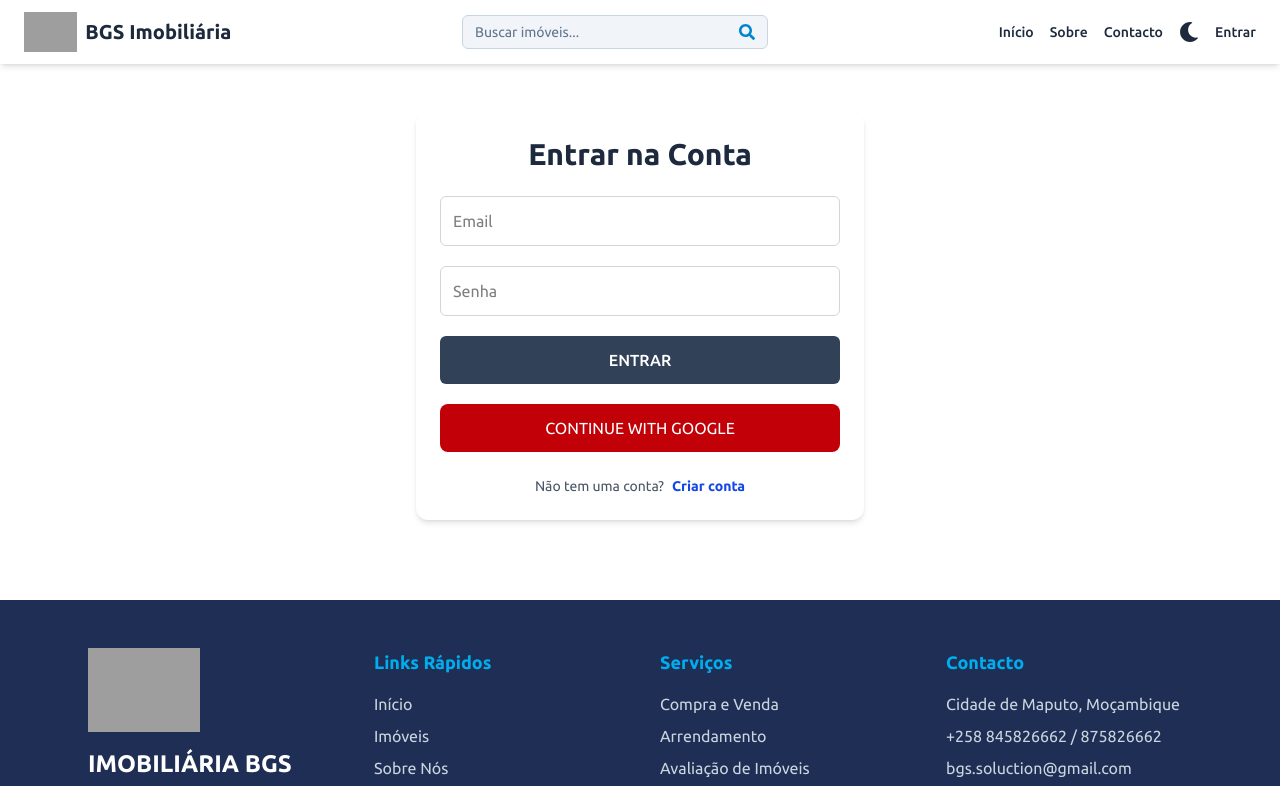
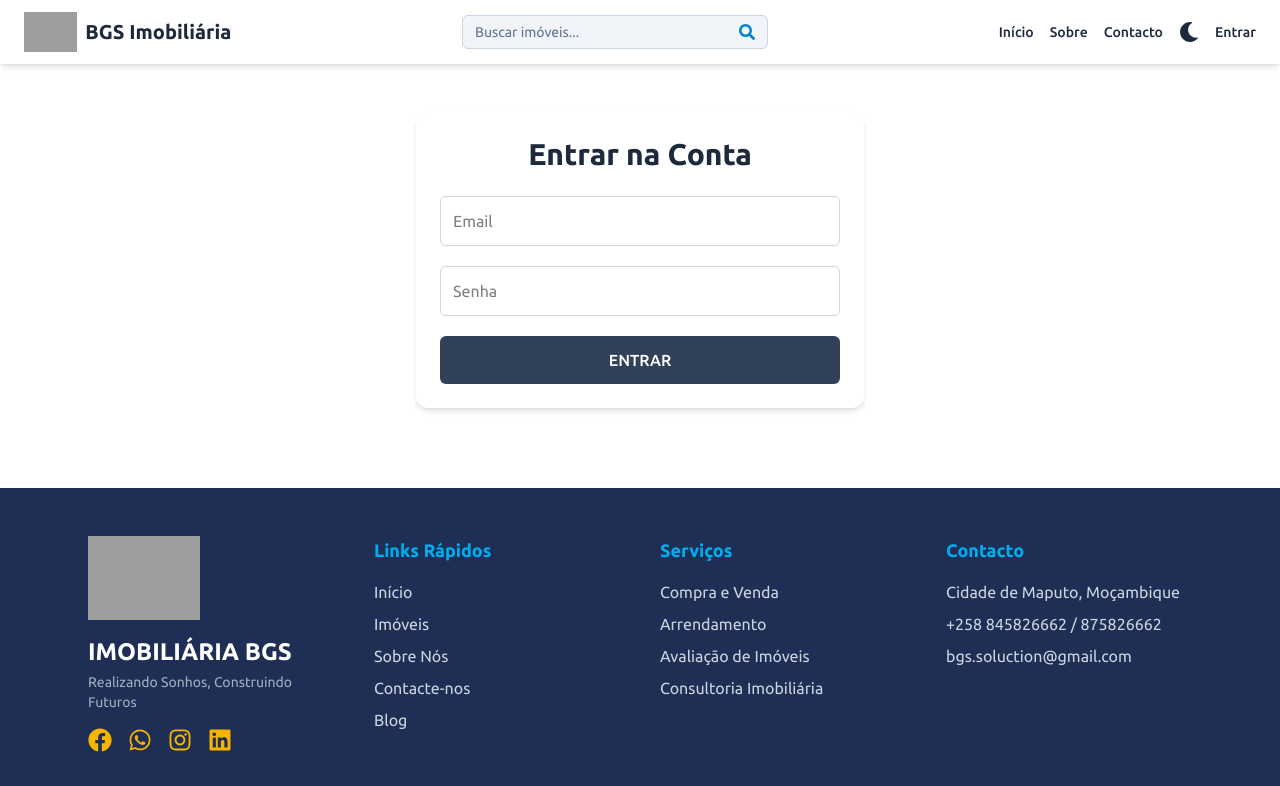
Before and after one commit to ali-azimo/bgs-house, a React (Vite) app in the folder client/: page /sign-in in a window 1280 px wide. Shown: the top 786 px of the page. Built offline with nearby package versions, Linux system fonts and the light colour scheme; grey boxes are pictures that could not be loaded; what path would draw is missing.

Commit message:
melhorando

```diff
--- a/client/src/App.jsx
+++ b/client/src/App.jsx
@@ -12,6 +12,8 @@ import Search from './pages/Search';
 import Team from './pages/Team';
 import SignIn from './pages/SignIn';
 import Footer from './components/Footer'
+
+
 
 export default function App() {
   return (
--- a/client/src/components/OAuth.jsx
+++ /dev/null
@@ -1,35 +0,0 @@
-import { getAuth, GoogleAuthProvider, signInWithPopup } from 'firebase/auth';
-import { app } from '../firebase'
-import { useDispatch } from 'react-redux';
-import {signInSuccess} from '../redux/user/userSlice';
-import {useNavigate} from 'react-router-dom';
-
-export default function OAuth(){
-  const dispatch = useDispatch();
-  const navigate = useNavigate();
-  const handleGoogleClick = async ()=>{
-    try{
-      const provider = new GoogleAuthProvider();
-      const auth = getAuth(app)
-      const result = await signInWithPopup(auth, provider);
-      const res = await fetch(`${
-            import.meta.env.VITE_API_KEY_ONRENDER
-          }/api/cad/google`,{
-        method: "POST",
-        headers:{
-          'Content-Type': 'application/json',
-        },
-        body: JSON.stringify({name: result.user.displayName, email: result.user.email, photo: result.user.photoURL}),
-      })
-      const data = await res.json();
-      dispatch(signInSuccess(data));
-      navigate('/');
-      console.log(result);
-    }catch(error){
-      console.log('Nao foi possivel fazer o login com o google ' + error);
-    }
-  };
-  return (
-    <button onClick={handleGoogleClick} type='button' className='bg-red-700 text-white p-3 rounded-lg uppercase hover:opacity-95'>Continue with google</button>
-  )
-}
--- a/client/src/pages/SignIn.jsx
+++ b/client/src/pages/SignIn.jsx
@@ -6,7 +6,6 @@ import {
   signInSuccess,
   signIFailure
 } from '../redux/user/userSlice.js';
-import OAuth from '../components/OAuth.jsx';
 
 export default function SignUp() {
   const [formData, setFormData] = useState({});
@@ -89,17 +88,7 @@ export default function SignUp() {
           {loading ? 'A entrar...' : 'Entrar'}
         </button>
 
-        <OAuth />
       </form>
-
-      <div className="flex justify-center items-center gap-2 mt-6 text-sm">
-        <p className="text-gray-600">Não tem uma conta?</p>
-        <Link to="/sign-up">
-          <span className="text-blue-700 font-semibold hover:text-blue-800 transition">
-            Criar conta
-          </span>
-        </Link>
-      </div>
 
       {error && (
         <p className="text-red-500 text-center mt-4 font-medium">
--- a/client/src/pages/SignUp.jsx
+++ b/client/src/pages/SignUp.jsx
@@ -1,6 +1,5 @@
 import React, { useState } from 'react';
 import { Link, useNavigate } from 'react-router-dom';
-import OAuth from '../components/OAuth';
 
 export default function SignUp() {
   const [formData, setFormData] = useState({ username: '', email: '', password: '' });
@@ -84,7 +83,6 @@ export default function SignUp() {
           {loading ? 'Cadastrando...' : 'Cadastrar'}
         </button>
 
-        <OAuth />
       </form>
 
       <div className="flex gap-2 mt-5">
```
Also changed, not shown: 1 other file (tests, documents, lock files or other folders).
